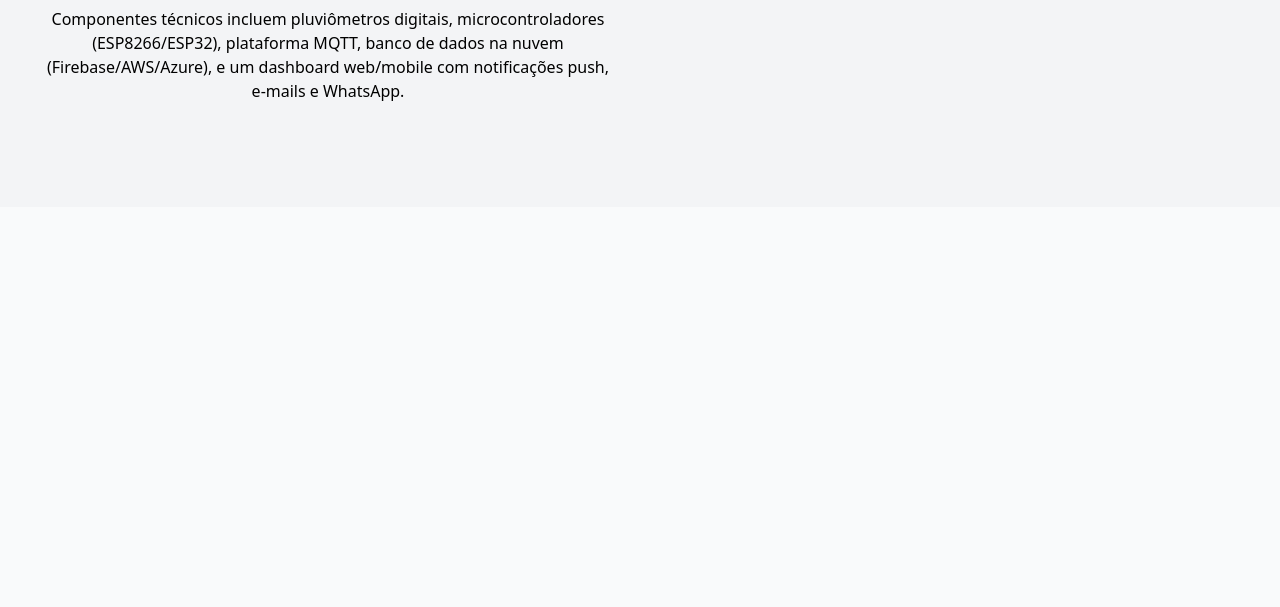
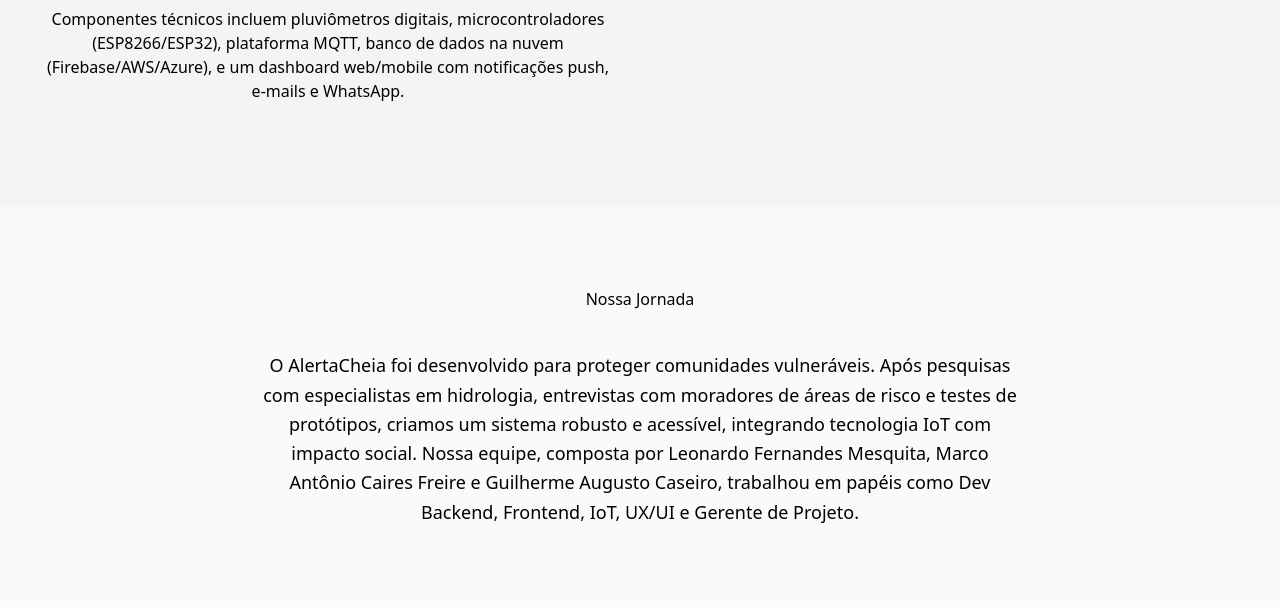
Before and after one commit to leoGitFiap/gs_front_2025, a plain HTML site: page index.html in a window 1280 px wide. Shown: the part 1396-2003 px from the top of the page. Before the commit the page ends 1603 px from the top, so only its background shows below. Drawn offline with nearby package versions, Linux system fonts and the light colour scheme.

Commit message:
Criando e editando o jornada section

```diff
--- a/index.html
+++ b/index.html
@@ -96,5 +96,13 @@
     </div>
   </section>
 
+  <!-- Jornada Section -->
+  <section id="jornada" class="py-20">
+    <div class="container mx-auto px-4 text-center">
+      <h2 class="section-heading mb-10">Nossa Jornada</h2>
+      <p class="text-lg leading-relaxed max-w-3xl mx-auto">O AlertaCheia foi desenvolvido para proteger comunidades vulneráveis. Após pesquisas com especialistas em hidrologia, entrevistas com moradores de áreas de risco e testes de protótipos, criamos um sistema robusto e acessível, integrando tecnologia IoT com impacto social. Nossa equipe, composta por Leonardo Fernandes Mesquita, Marco Antônio Caires Freire e Guilherme Augusto Caseiro, trabalhou em papéis como Dev Backend, Frontend, IoT, UX/UI e Gerente de Projeto.</p>
+    </div>
+  </section>
+
 </body>
 </html>
```
